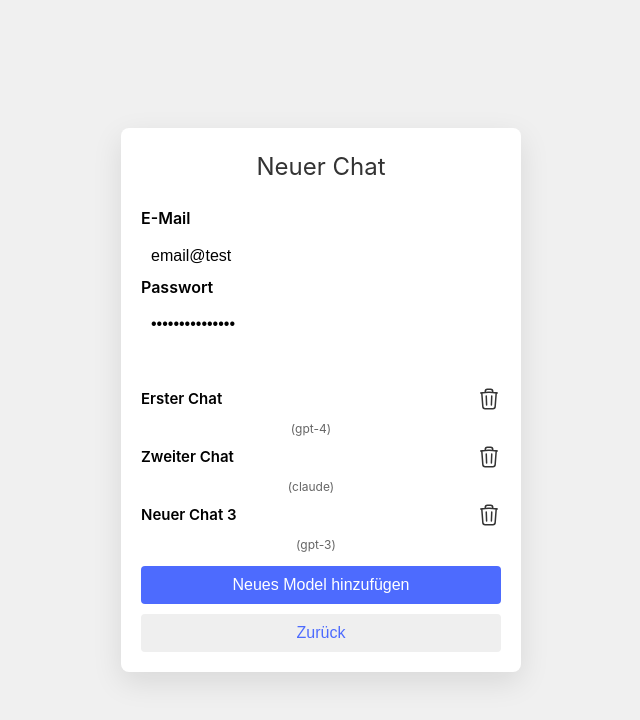
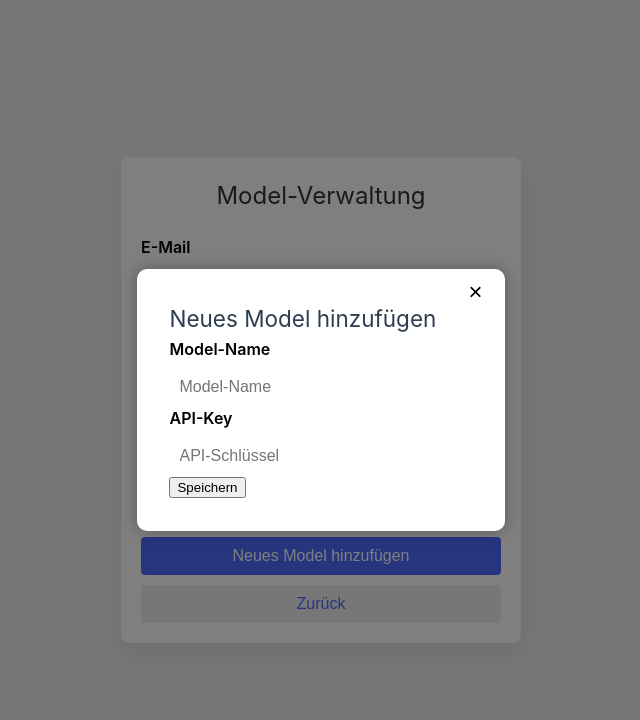
Before and after one commit to janikstucki/AI-Hub, a Vue app in the folder AI-Hub/: page /settings in a window 1280 px wide. Both pictures are taken after a click on the button "Neues Model hinzufügen". Shown: the top 720 px of the page, without its empty margins (319-959 px from the left). Built offline with nearby package versions, Linux system fonts and the light colour scheme.

Commit message:
Implement model management in Settings view; add modal for new model creation and update chat handling logic

```diff
--- a/AI-Hub/src/views/Settings.vue
+++ b/AI-Hub/src/views/Settings.vue
@@ -2,83 +2,64 @@
 import { ref } from "vue";
 import router from "@/router";
 
-// Form-Felder
 const email = ref("email@test");
 const password = ref("starkespasswort");
 
-// Modell-Auswahl (wenn du die später brauchst)
-const models = ["gpt-3", "gpt-4", "claude"];
+const showModal = ref(false);
+const newModelName = ref("");
+const newApiKey = ref("");
 
-// Beispielhafte Chat-Daten
 const chats = ref([
   { id: 1, title: "Erster Chat", model: "gpt-4", isEditing: false },
   { id: 2, title: "Zweiter Chat", model: "claude", isEditing: false },
 ]);
 
-// Chat bearbeiten aktivieren
-function EditChat(chat) {
-  chat.isEditing = true;
-}
-
-// Chat-Titel speichern
-function SaveChatTitle(chat, event) {
+function SaveModelTitle(chat, event) {
   chat.title = event.target.value;
   chat.isEditing = false;
 }
 
-// Chat löschen
-function DeleteChat(chat) {
+function DeleteModel(chat) {
   const index = chats.value.indexOf(chat);
   if (index > -1) {
     chats.value.splice(index, 1);
   }
 }
 
-// Chat erstellen (Dummy-Logik)
 function handleCreateChat() {
+  if (!newModelName.value || !newApiKey.value) return;
+
   const newId = chats.value.length + 1;
   chats.value.push({
     id: newId,
-    title: `Neuer Chat ${newId}`,
-    model: models[0],
+    title: newModelName.value,
+    model: "custom",
     isEditing: false,
   });
+
+  newModelName.value = "";
+  newApiKey.value = "";
+  showModal.value = false;
 }
 </script>
 
 <template>
   <div id="nwcontainer">
     <div class="nwview">
-      <h1>Neuer Chat</h1>
-      <form @submit.prevent="handleCreateChat">
+      <h1>Model-Verwaltung</h1>
+
       <div class="form-group">
         <label for="email">E-Mail</label>
-          <input
-            type="text"
-            id="email"
-            v-model="email"
-            required
-            :placeholder="email"
-          />
+        <input type="text" id="email" v-model="email" />
 
         <label for="password">Passwort</label>
-          <input
-            type="password"
-            id="password"
-            v-model="password"
-            required
-            :placeholder="password"
-          />
+        <input type="password" id="password" v-model="password" />
       </div>
 
-        <!-- Keine Chats -->
       <div v-if="chats.length === 0">
-          <a href="#" class="chat-link" key="no-chats">
-            Noch keine Chats vorhanden, starte eine neue Unterhaltung.
-          </a>
+        <p>Noch kein Model vorhanden.</p>
       </div>
 
-        <!-- Chat-Liste -->
       <div v-else>
         <a
           v-for="chat in chats.sort((a, b) => a.id - b.id)"
@@ -87,36 +68,87 @@ function handleCreateChat() {
           class="chat-link"
         >
           <div class="chat-row">
-              <span v-if="!chat.isEditing" class="chat-title">{{ chat.title }}</span>
+            <span v-if="!chat.isEditing">{{ chat.title }}</span>
             <input
               v-else
               v-model="chat.title"
-                @keyup.enter="SaveChatTitle(chat, $event)"
+              @keyup.enter="SaveModelTitle(chat, $event)"
               class="chat-title-input"
             />
             <div class="chat-actions">
-                 <button class="icon-button" @click="DeleteChat(chat)">
+                <button class="icon-button" @click="DeleteModel(chat)">
                     <svg xmlns="http://www.w3.org/2000/svg" fill="none" viewBox="0 0 24 24" stroke-width="1.5" stroke="currentColor" class="size-6">
                         <path stroke-linecap="round" stroke-linejoin="round" d="m14.74 9-.346 9m-4.788 0L9.26 9m9.968-3.21c.342.052.682.107 1.022.166m-1.022-.165L18.16 19.673a2.25 2.25 0 0 1-2.244 2.077H8.084a2.25 2.25 0 0 1-2.244-2.077L4.772 5.79m14.456 0a48.108 48.108 0 0 0-3.478-.397m-12 .562c.34-.059.68-.114 1.022-.165m0 0a48.11 48.11 0 0 1 3.478-.397m7.5 0v-.916c0-1.18-.91-2.164-2.09-2.201a51.964 51.964 0 0 0-3.32 0c-1.18.037-2.09 1.022-2.09 2.201v.916m7.5 0a48.667 48.667 0 0 0-7.5 0" />
                     </svg>
 
-                </button>
-              </div>
+                </button>            </div>
           </div>
           <span class="model">({{ chat.model }})</span>
         </a>
       </div>
-        <button id="nwButton" type="submit">Neues Model hinzufügen</button>
 
-        <!-- Zurück Button -->
+      <button id="nwButton" @click="showModal = true">Neues Model hinzufügen</button>
       <button id="Button" type="button" @click="router.push('/')">Zurück</button>
-        <!-- Chat erstellen Button -->
-      </form>
+    </div>
+
+    <!-- MODAL -->
+    <div v-if="showModal" class="modal-overlay">
+      <div class="modal-content">
+        <button class="close-button" @click="showModal = false">×</button>
+        <h2>Neues Model hinzufügen</h2>
+
+        <label for="modelname">Model-Name</label>
+        <input type="text" id="modelname" v-model="newModelName" placeholder="Model-Name" />
+
+        <label for="apikey">API-Key</label>
+        <input type="text" id="apikey" v-model="newApiKey" placeholder="API-Schlüssel" />
+
+        <button @click="handleCreateChat">Speichern</button>
+      </div>
     </div>
   </div>
 </template>
 
 <style scoped>
+/* Modal Styles */
+.modal-overlay {
+  position: fixed;
+  top: 0;
+  left: 0;
+  width: 100%;
+  height: 100%;
+  background-color: rgba(0, 0, 0, 0.5);
+  display: flex;
+  justify-content: center;
+  align-items: center;
+  z-index: 1000;
+}
+
+.modal-content {
+  background: #fff;
+  padding: 2rem;
+  border-radius: 10px;
+  min-width: 300px;
+  max-width: 90%;
+  box-shadow: 0 0 15px rgba(0, 0, 0, 0.3);
+  position: relative;
+}
+
+.close-button {
+  position: absolute;
+  top: 0.5rem;
+  right: 1rem;
+  font-size: 1.5rem;
+  background: none;
+  border: none;
+  cursor: pointer;
+}
+
+/* Restliches Styling anpassen wie gewünscht */
+
+
+
+
 html,
 body {
   margin: 0;
```
Lines whose indentation alone changed are shown as unchanged.
